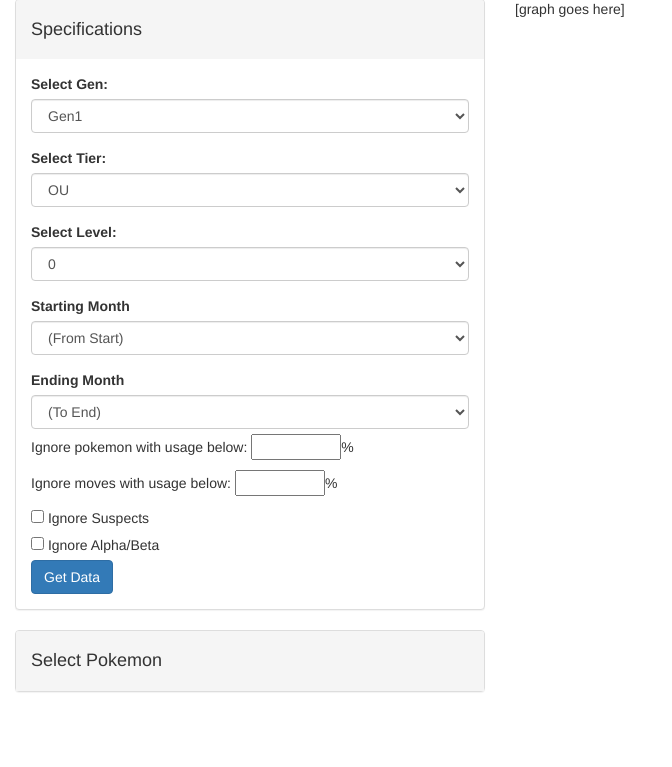
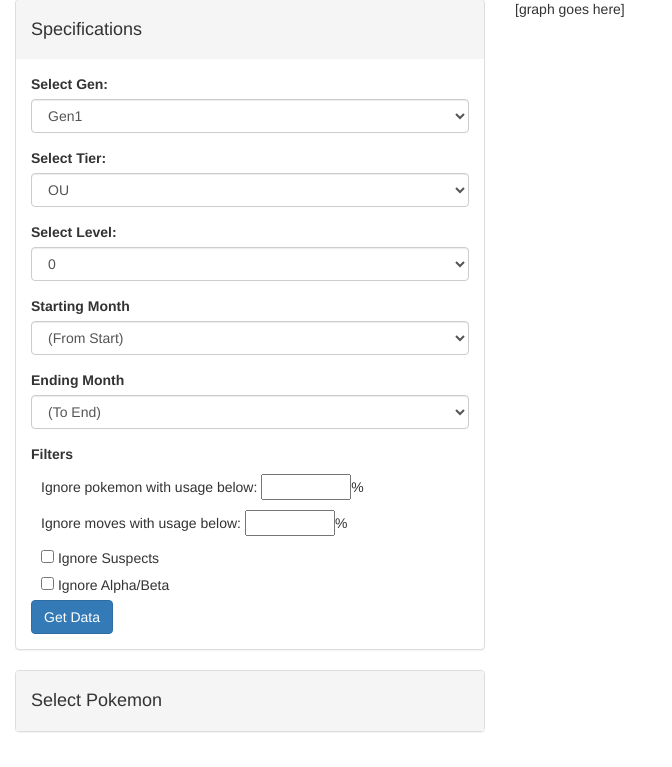
Before and after one commit to aturfah/smogon-, a Flask app: page / in a window 1280 px wide. Shown: the part 86-853 px from the top of the page, without its empty margins (0-672 px from the left). Before the commit the page ends 778 px from the top, so only its background shows below. Run offline with Flask 2, Linux system fonts and the light colour scheme; some libraries are stand-ins or nearby versions.

Commit message:
Fix layout

```diff
--- a/templates/index.html
+++ b/templates/index.html
@@ -60,6 +60,8 @@
                     <label for="sel_end_month">Ending Month</label>
                     <select class="form-control" id="sel_end_month">
                     </select>
+                    <label for="filters">Filters</label>
+                    <div id="filters" class="filters-div">
                         <span class="thresholdfield">Ignore pokemon with usage below: <input id="pokemon_usage_threshold" type="number" min=0 max=100 step="0.05"/>%</span>
                         <span class="thresholdfield">Ignore moves with usage below: <input id="move_usage_threshold" type="number" min=0 max=100 step="0.05"/>%</span>
                         <div class="input-checkboxes">
@@ -67,6 +69,7 @@
                         </div>
                         <div class="input-checkboxes">
                             <input type="checkbox" id="alpha_checkbox" /> Ignore Alpha/Beta<br />
+                        </div>
                     </div>
                     <div class="btn btn-primary submit-button" onclick="get_data()">Get Data</div>
                 </div>
```
Lines whose indentation alone changed are shown as unchanged.
